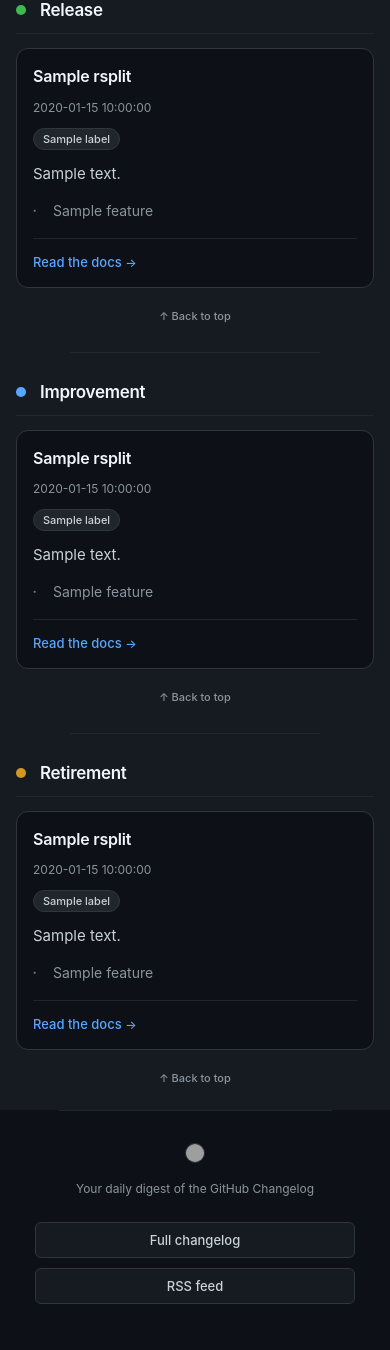
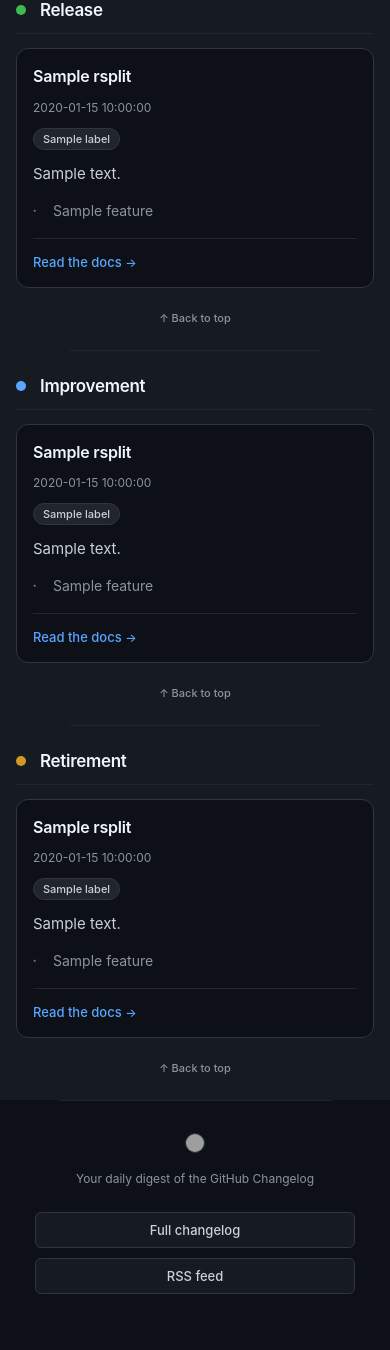
Before and after one commit to franktomasello/GH-Changelog-Email-Digest, a Python web app: template templates/digest_email.html in a window 390 px wide. Shown: the part 369-1719 px from the top of the page. After the commit the page ends 1663 px from the top, so only its background shows below. Run offline with Jinja, Linux system fonts and the light colour scheme; the template is opened without the code that fills it: most values are stand-ins (such as "Sample title", 1, 10 or a date in 2020); grey boxes are pictures that could not be loaded.

Commit message:
Even out inter-section rhythm and make it Word-safe
The back-to-top/divider zones were lopsided (21/29/28 px) and, worse,
the two section tables and the stats hairline still spaced themselves
with CSS margins on <table> elements — which Outlook's Word engine
ignores, collapsing those zones. All vertical spacing in the flow now
lives in td padding and spacer rows:

- section tables: margin-bottom removed; the divider cell carries the
  zone (padding 24px top/bottom)
- back-to-top: 18px -> 20px above for an even 23/25/24 rhythm,
  measured identical in both zones
- stats hairline: margin replaced with a 24px spacer row

Verified: tag + MSO balance on rendered minified output; card internals
unchanged (12/12/12); mobile rhythm unchanged.

Co-Authored-By: Claude Fable 5 (1M context) <noreply@anthropic.com>

```diff
--- a/templates/digest_email.html
+++ b/templates/digest_email.html
@@ -218,8 +218,9 @@
           <!-- Quick navigation -->
           <tr>
             <td class="stats-wrapper card-bg" style="padding: 0 32px 28px; background-color: #161b22 !important;" bgcolor="#161b22">
-              <table role="presentation" cellspacing="0" cellpadding="0" border="0" width="100%" style="margin-bottom: 24px;">
+              <table role="presentation" cellspacing="0" cellpadding="0" border="0" width="100%">
                 <tr><td style="height: 1px; font-size: 1px; line-height: 1px; background-color: #21262d;" bgcolor="#21262d">&nbsp;</td></tr>
+                <tr><td style="height: 24px; font-size: 0; line-height: 0;">&nbsp;</td></tr>
               </table>
               <table role="presentation" cellspacing="0" cellpadding="0" border="0" width="100%" class="stats-table">
                 <tr>
@@ -300,7 +301,7 @@
 
               {% if releases %}
               <a name="releases-section"></a>
-              <table role="presentation" cellspacing="0" cellpadding="0" border="0" width="100%" style="margin-bottom: 28px;" id="releases-section">
+              <table role="presentation" cellspacing="0" cellpadding="0" border="0" width="100%" id="releases-section">
                 <tr>
                   <td class="section-header" style="padding-bottom: 14px; border-bottom: 1px solid #21262d;">
                     <table role="presentation" cellspacing="0" cellpadding="0" border="0" width="100%">
@@ -365,15 +366,15 @@
                 {% endfor %}
 
                 <tr>
-                  <td align="center" class="back-to-top" style="padding-top: 18px;">
+                  <td align="center" class="back-to-top" style="padding-top: 20px;">
                     <a href="#email-top" class="back-to-top-link" style="font-family: 'Mona Sans', -apple-system, BlinkMacSystemFont, 'Segoe UI', Roboto, Helvetica, Arial, sans-serif; font-size: 11px; font-weight: 500; color: #8b949e; text-decoration: none;">↑ Back to top</a>
                   </td>
                 </tr>
               </table>
 
-              <table role="presentation" cellspacing="0" cellpadding="0" border="0" width="100%" style="margin: 24px 0 28px;">
+              <table role="presentation" cellspacing="0" cellpadding="0" border="0" width="100%">
                 <tr>
-                  <td align="center" class="section-divider-inner">
+                  <td align="center" class="section-divider-inner" style="padding: 24px 0 24px;">
                     <table role="presentation" cellspacing="0" cellpadding="0" border="0" width="70%" align="center"><tr><td style="height: 1px; font-size: 1px; line-height: 1px; background-color: #21262d;" bgcolor="#21262d">&nbsp;</td></tr></table>
                   </td>
                 </tr>
@@ -382,7 +383,7 @@
 
               {% if improvements %}
               <a name="improvements-section"></a>
-              <table role="presentation" cellspacing="0" cellpadding="0" border="0" width="100%" style="margin-bottom: 28px;" id="improvements-section">
+              <table role="presentation" cellspacing="0" cellpadding="0" border="0" width="100%" id="improvements-section">
                 <tr>
                   <td class="section-header" style="padding-bottom: 14px; border-bottom: 1px solid #21262d;">
                     <table role="presentation" cellspacing="0" cellpadding="0" border="0" width="100%">
@@ -447,15 +448,15 @@
                 {% endfor %}
 
                 <tr>
-                  <td align="center" class="back-to-top" style="padding-top: 18px;">
+                  <td align="center" class="back-to-top" style="padding-top: 20px;">
                     <a href="#email-top" class="back-to-top-link" style="font-family: 'Mona Sans', -apple-system, BlinkMacSystemFont, 'Segoe UI', Roboto, Helvetica, Arial, sans-serif; font-size: 11px; font-weight: 500; color: #8b949e; text-decoration: none;">↑ Back to top</a>
                   </td>
                 </tr>
               </table>
 
-              <table role="presentation" cellspacing="0" cellpadding="0" border="0" width="100%" style="margin: 24px 0 28px;">
+              <table role="presentation" cellspacing="0" cellpadding="0" border="0" width="100%">
                 <tr>
-                  <td align="center" class="section-divider-inner">
+                  <td align="center" class="section-divider-inner" style="padding: 24px 0 24px;">
                     <table role="presentation" cellspacing="0" cellpadding="0" border="0" width="70%" align="center"><tr><td style="height: 1px; font-size: 1px; line-height: 1px; background-color: #21262d;" bgcolor="#21262d">&nbsp;</td></tr></table>
                   </td>
                 </tr>
@@ -529,7 +530,7 @@
                 {% endfor %}
 
                 <tr>
-                  <td align="center" class="back-to-top" style="padding-top: 18px;">
+                  <td align="center" class="back-to-top" style="padding-top: 20px;">
                     <a href="#email-top" class="back-to-top-link" style="font-family: 'Mona Sans', -apple-system, BlinkMacSystemFont, 'Segoe UI', Roboto, Helvetica, Arial, sans-serif; font-size: 11px; font-weight: 500; color: #8b949e; text-decoration: none;">↑ Back to top</a>
                   </td>
                 </tr>
```
